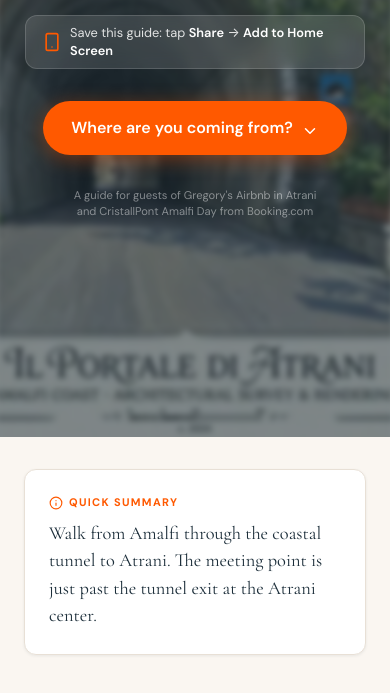
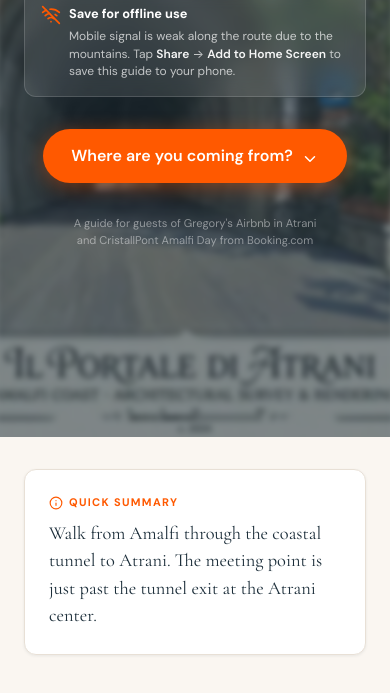
Before and after one commit to ungattocinereo/find.amalfi.day, a website: page a/index.html in a window 390 px wide. Shown: the part 407-1100 px from the top of the page. Drawn offline with nearby package versions, Linux system fonts and the light colour scheme.

Commit message:
Expand save hint: explain weak signal due to mountains
- wifi-off icon instead of smartphone
- Bold title "Save for offline use"
- Explains that mobile signal is weak along the route due to mountains
- Instructions: Share → Add to Home Screen
- All 4 languages updated

Co-Authored-By: Claude Opus 4.6 <noreply@anthropic.com>

```diff
--- a/a/index.html
+++ b/a/index.html
@@ -39,8 +39,11 @@
       </div>
       <h1 class="hero-headline">How to find the Meeting Point</h1>
       <div class="hero-save">
-        <div class="hero-save-icon"><i data-lucide="smartphone"></i></div>
-        <p class="hero-save-text" data-i18n="common.save_hint" data-i18n-html>Save this guide: tap <strong>Share</strong> → <strong>Add to Home Screen</strong></p>
+        <div class="hero-save-icon"><i data-lucide="wifi-off"></i></div>
+        <div class="hero-save-body">
+          <p class="hero-save-title" data-i18n="common.save_title">Save for offline use</p>
+          <p class="hero-save-text" data-i18n="common.save_hint" data-i18n-html>Mobile signal is weak along the route due to the mountains. Tap <strong>Share</strong> → <strong>Add to Home Screen</strong> to save this guide to your phone.</p>
+        </div>
       </div>
       <a href="#routes" class="hero-cta">
         <span data-i18n="common.choose_start">Choose your starting point</span>
--- a/css/style.css
+++ b/css/style.css
@@ -233,16 +233,16 @@ button {
 /* Save-to-phone hint */
 .hero-save {
   display: flex;
-  align-items: center;
+  align-items: flex-start;
   gap: var(--spacing-sm);
-  background: rgba(255, 255, 255, 0.12);
-  backdrop-filter: blur(8px);
-  -webkit-backdrop-filter: blur(8px);
+  background: rgba(255, 255, 255, 0.1);
+  backdrop-filter: blur(10px);
+  -webkit-backdrop-filter: blur(10px);
   border: 1px solid rgba(255, 255, 255, 0.15);
   border-radius: var(--radius-md);
-  padding: var(--spacing-sm) var(--spacing-md);
+  padding: var(--spacing-md);
   margin-bottom: var(--spacing-xl);
-  max-width: 340px;
+  max-width: 380px;
 }
 
 .hero-save-icon {
@@ -250,6 +250,7 @@ button {
   color: var(--color-accent);
   display: flex;
   align-items: center;
+  margin-top: 1px;
 }
 
 .hero-save-icon .lucide {
@@ -257,15 +258,28 @@ button {
   height: 20px;
 }
 
+.hero-save-body {
+  display: flex;
+  flex-direction: column;
+  gap: 4px;
+}
+
+.hero-save-title {
+  font-size: 0.8rem;
+  font-weight: 700;
+  color: #fff;
+  text-align: left;
+}
+
 .hero-save-text {
-  font-size: 0.8rem;
-  line-height: 1.4;
-  color: rgba(255, 255, 255, 0.85);
+  font-size: 0.75rem;
+  line-height: 1.45;
+  color: rgba(255, 255, 255, 0.7);
   text-align: left;
 }
 
 .hero-save-text strong {
-  color: #fff;
+  color: rgba(255, 255, 255, 0.95);
   font-weight: 600;
 }
 
--- a/i18n/de.json
+++ b/i18n/de.json
@@ -14,7 +14,8 @@
     "from_atrani": "Von Atrani",
     "now_in_atrani": "Du betrittst jetzt Atrani",
     "entering_tunnel_route": "Weiter durch das Dorf",
-    "save_hint": "Anleitung speichern: <strong>Teilen</strong> → <strong>Zum Home-Bildschirm</strong>"
+    "save_title": "Für Offline-Nutzung speichern",
+    "save_hint": "Das Mobilfunksignal ist auf der Strecke wegen der Berge schwach. Tippe auf <strong>Teilen</strong> → <strong>Zum Home-Bildschirm</strong>, um die Anleitung auf dem Handy zu speichern."
   },
   "house": {
     "title": "Greg's House finden",
--- a/i18n/en.json
+++ b/i18n/en.json
@@ -14,7 +14,8 @@
     "from_atrani": "From Atrani",
     "now_in_atrani": "You are now entering Atrani",
     "entering_tunnel_route": "Continue through the village",
-    "save_hint": "Save this guide: tap <strong>Share</strong> → <strong>Add to Home Screen</strong>"
+    "save_title": "Save for offline use",
+    "save_hint": "Mobile signal is weak along the route due to the mountains. Tap <strong>Share</strong> → <strong>Add to Home Screen</strong> to save this guide to your phone."
   },
   "house": {
     "title": "Finding Greg's House",
--- a/i18n/fr.json
+++ b/i18n/fr.json
@@ -14,7 +14,8 @@
     "from_atrani": "Depuis Atrani",
     "now_in_atrani": "Tu entres maintenant dans Atrani",
     "entering_tunnel_route": "Continue à travers le village",
-    "save_hint": "Sauvegarder le guide : <strong>Partager</strong> → <strong>Sur l'écran d'accueil</strong>"
+    "save_title": "Enregistrer pour une utilisation hors ligne",
+    "save_hint": "Le signal mobile est faible le long du trajet à cause des montagnes. Appuyez sur <strong>Partager</strong> → <strong>Sur l'écran d'accueil</strong> pour sauvegarder le guide sur votre téléphone."
   },
   "house": {
     "title": "Trouver Greg's House",
--- a/i18n/it.json
+++ b/i18n/it.json
@@ -14,7 +14,8 @@
     "from_atrani": "Da Atrani",
     "now_in_atrani": "Stai entrando ad Atrani",
     "entering_tunnel_route": "Continua attraverso il paese",
-    "save_hint": "Salva la guida: tocca <strong>Condividi</strong> → <strong>Aggiungi a Home</strong>"
+    "save_title": "Salva per l'uso offline",
+    "save_hint": "Il segnale mobile è debole lungo il percorso a causa delle montagne. Tocca <strong>Condividi</strong> → <strong>Aggiungi a Home</strong> per salvare la guida sul telefono."
   },
   "house": {
     "title": "Come trovare Greg's House",
```
Also changed, not shown: index.html (+5 -2 lines).
